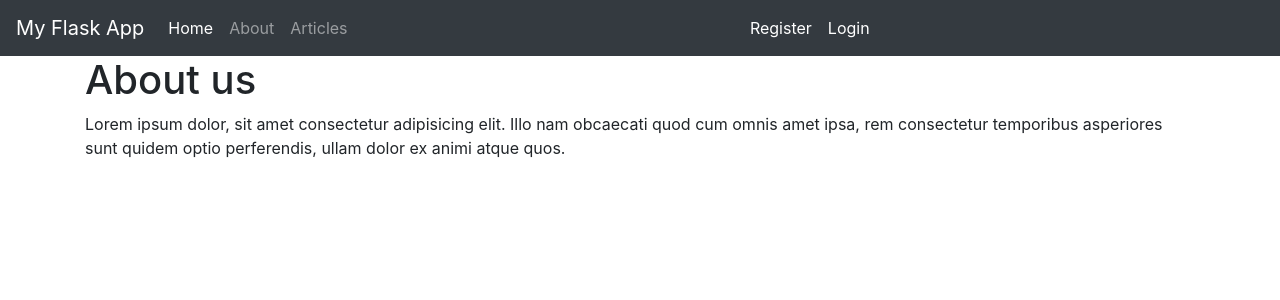
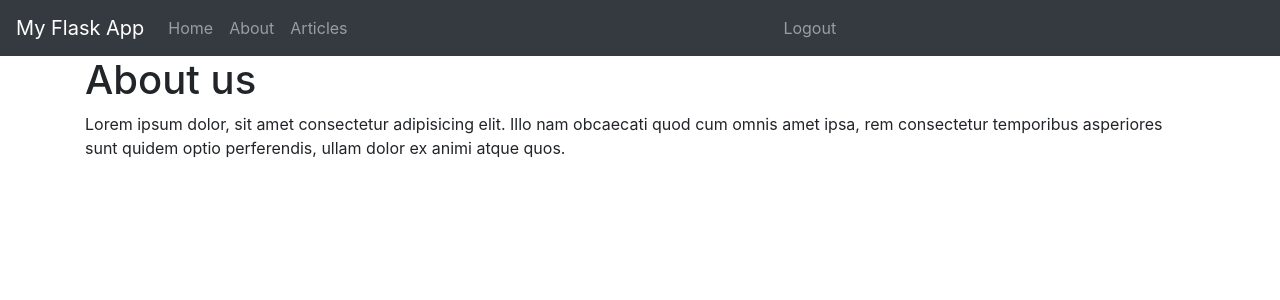
Before and after one commit to nourbalaha/my-blog, a Flask app: page /about in a window 1280 px wide. Shown: the top 300 px of the page. Run offline with Flask 2, Linux system fonts and the light colour scheme; the visitor is signed in with stand-in values (Sample User, id 1); some libraries are stand-ins or nearby versions.

Commit message:
fix: toggle login logout

```diff
--- a/app.py
+++ b/app.py
@@ -69,12 +69,11 @@ def login():
         con = eng.connect()
         result = con.execute("SELECT * FROM users WHERE username=%s",[username])
 
-        if result > 0:
+        if result:
             data= result.fetchone()
             password=data["password"]
 
             if sha256_crypt.verify(password_candidate,password):
-                app.logger.info("PASSWORD MATCHED")
                 session["logged_in"]=True
                 session["username"]=username
 
@@ -93,6 +92,14 @@ def login():
 
     return render_template("login.html")
 
+#LOGOUT
+@app.route("/logout", methods=["GET", "POST"])
+def logout():
+    session.clear()
+    flash("You are now logged out","success")
+    return redirect(url_for("login"))
+
+#DASHBOARD
 @app.route("/dashboard", methods=["GET", "POST"])
 def dashboard():
     return render_template("dashboard.html")
--- a/templates/includes/_navbar.html
+++ b/templates/includes/_navbar.html
@@ -7,7 +7,7 @@
 
     <div class="collapse navbar-collapse" id="navbarsExampleDefault">
         <ul class="navbar-nav mr-auto">
-            <li class="nav-item active">
+            <li class="nav-item">
                 <a class="nav-link" href="/">Home <span class="sr-only">(current)</span></a>
             </li>
             <li class="nav-item">
@@ -18,12 +18,18 @@
             </li>
         </ul>
         <ul class="navbar-nav mr-auto navbar-right">
-            <li class="nav-item active">
+        {% if session.logged_in %}
+        <li class="nav-item">
+            <a class="nav-link" href="/logout">Logout<span class="sr-only">(current)</span></a>
+        </li>
+        {% else %}
+            <li class="nav-item">
                 <a class="nav-link" href="/register">Register<span class="sr-only">(current)</span></a>
             </li>
-            <li class="nav-item active">
+            <li class="nav-item">
                 <a class="nav-link" href="/login">Login<span class="sr-only">(current)</span></a>
-         </li>
+            </li>
+        {% endif %}
         </ul>
     </div>
 </nav>
```
